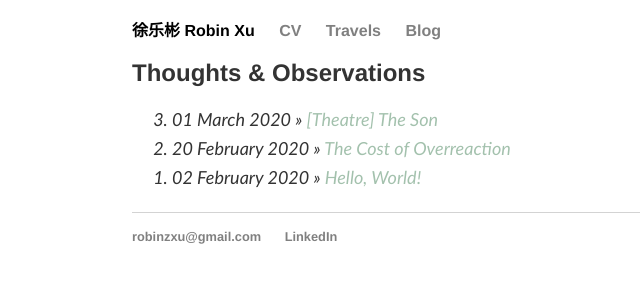
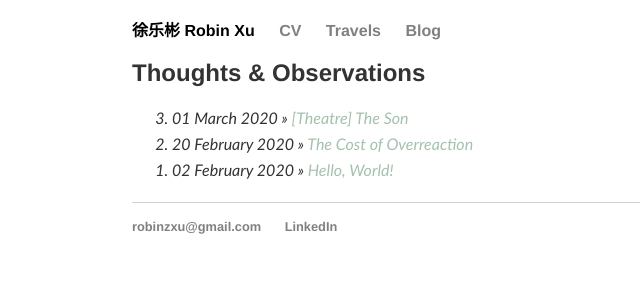
Before and after one commit to robinzxu/robinzxu.github.io, a Jekyll site: the page built from blog/index.html, in a window 1280 px wide. Shown: the top 300 px of the page, without its empty margins (8-648 px from the left). Built offline with Jekyll 4.4.1, drawn with Linux system fonts in a browser that asks for light colours.

Commit message:
Update main.css

```diff
--- a/css/main.css
+++ b/css/main.css
@@ -75,7 +75,7 @@
  }
 
 /* Blog */
-ol.posts { margin: 20px auto; font-size: 1.125em; line-height: 1.618em; font-style: italic; }
+ol.posts { margin: 20px auto; font-size: 1em; line-height: 1.618em; font-style: italic; }
 /* ul.posts li { list-style: square; } */
 
 /* CV */
```
